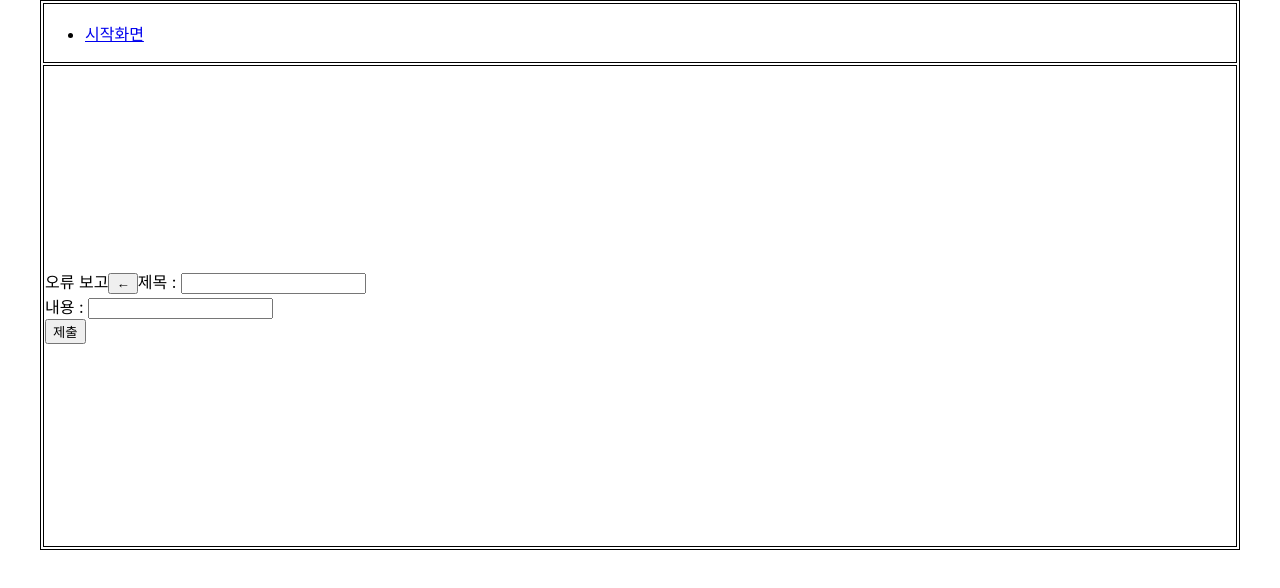
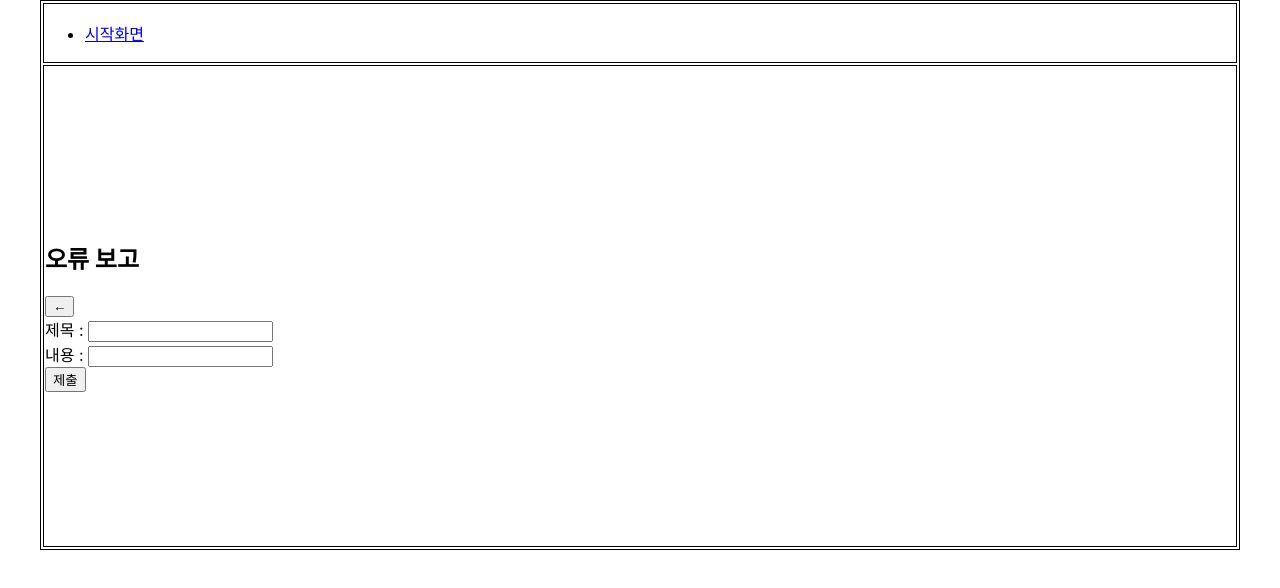
Before and after one commit to phayeon/Borrow-San, a React (Create React App) app in the folder react/: page /error in a window 1280 px wide. Shown: the top 588 px of the page. Built offline with nearby package versions, Linux system fonts and the light colour scheme.

Commit message:
add _blank 12-12 hayeon

```diff
--- a/react/src/application/components/Error.jsx
+++ b/react/src/application/components/Error.jsx
@@ -1,12 +1,12 @@
 const Error = () => {
-    const backpage = () => {window.history.back()}
-    return(<>
-    오류 보고
-    <button onClick={backpage}>←</button>
+    const closepage = () => {window.close()}
+    return(<body>
+    <h2>오류 보고</h2>
+    <button onClick={closepage}>←</button><br/>
     제목 : <input></input><br/>
     내용 : <input></input><br/>
-    <button>제출</button>
-    </>)
+    <button onClick={closepage}>제출</button>
+    </body>)
 }
 
 export default Error
--- a/react/src/application/components/Main.jsx
+++ b/react/src/application/components/Main.jsx
@@ -10,9 +10,9 @@ const Main = () => {
         <body>
         <h2>메인화면</h2>
         <input placeholder="Secrch" name="search"/>
-        <button><Link to="/setmain">메뉴</Link></button><br/>
+        <button><Link target={"_blank"} to="/setmain">메뉴</Link></button><br/>
         <button onClick={rentInfo}>☂</button>
-        <button><Link to="/error">오류보고</Link></button><br/>
+        <button><Link target={"_blank"} to="/error">오류보고</Link></button><br/>
         <button><Link to="/qrscan">Borrow</Link></button>
         </body>
     )
--- a/react/src/application/components/MainRent.jsx
+++ b/react/src/application/components/MainRent.jsx
@@ -9,9 +9,9 @@ const MainRent = () => {
         {QIalert}
         <h1>메인화면(대여 중)</h1>
         <input placeholder="Secrch" name="search"/>
-        <button><Link to="/setmain">메뉴</Link></button><br/>
+        <button><Link target={"_blank"} to="/setmain">메뉴</Link></button><br/>
         <button><Link to="/imgumb">우산 촬영</Link></button><br/>
-        <button><Link to="/error">오류 보고</Link></button><br/>
+        <button><Link target={"_blank"} to="/error">오류 보고</Link></button><br/>
         <button><Link to="/imgreturn">반납하기</Link></button>
         </body>
     )
--- a/react/src/application/components/SetMain.jsx
+++ b/react/src/application/components/SetMain.jsx
@@ -1,10 +1,10 @@
 import { Link } from "react-router-dom"
 const SetMain = () => {
-    const backpage = () => {window.history.back()}
+    const closepage = () => {window.close()}
     return(
     <body>
     <h2>메뉴 화면</h2>
-    <button onClick={backpage}>←</button>
+    <button onClick={closepage}>←</button>
 
     <nav><Link to="/setuinfo">사용자 정보</Link></nav><br/>
     <nav><Link to="/notice">공지사항</Link></nav><br/>
```
